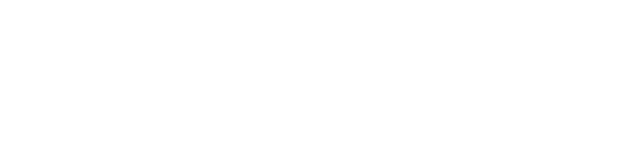
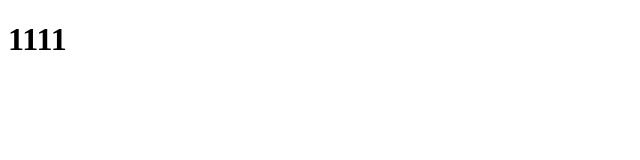
Before and after one commit to ad5749/20201106, a plain HTML site: page indexDev5.html in a window 1280 px wide. Shown: the whole page, without its empty margins (0-640 px from the left). Drawn offline with Linux system fonts and the light colour scheme.

Commit message:
git ignore test2

```diff
--- a/indexDev5.html
+++ b/indexDev5.html
@@ -1,4 +1,6 @@
 <!DOCTYPE html>
 <html>
-
+    <h1>
+        1111
+    </h1>
 </html>
```
Also changed, not shown: 1 other file.
